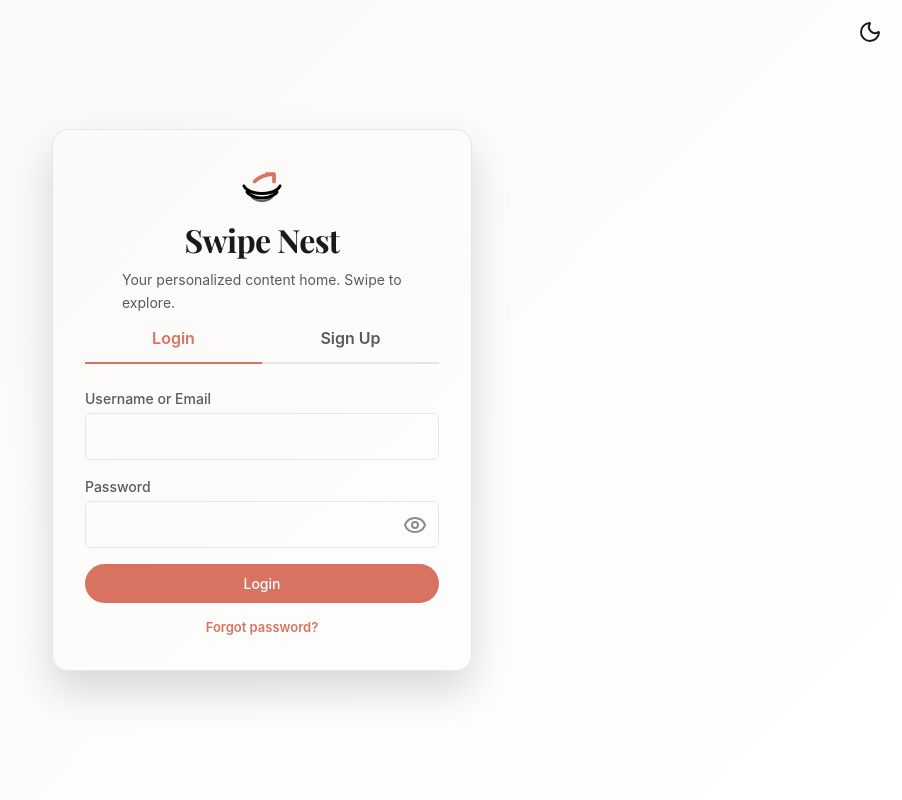
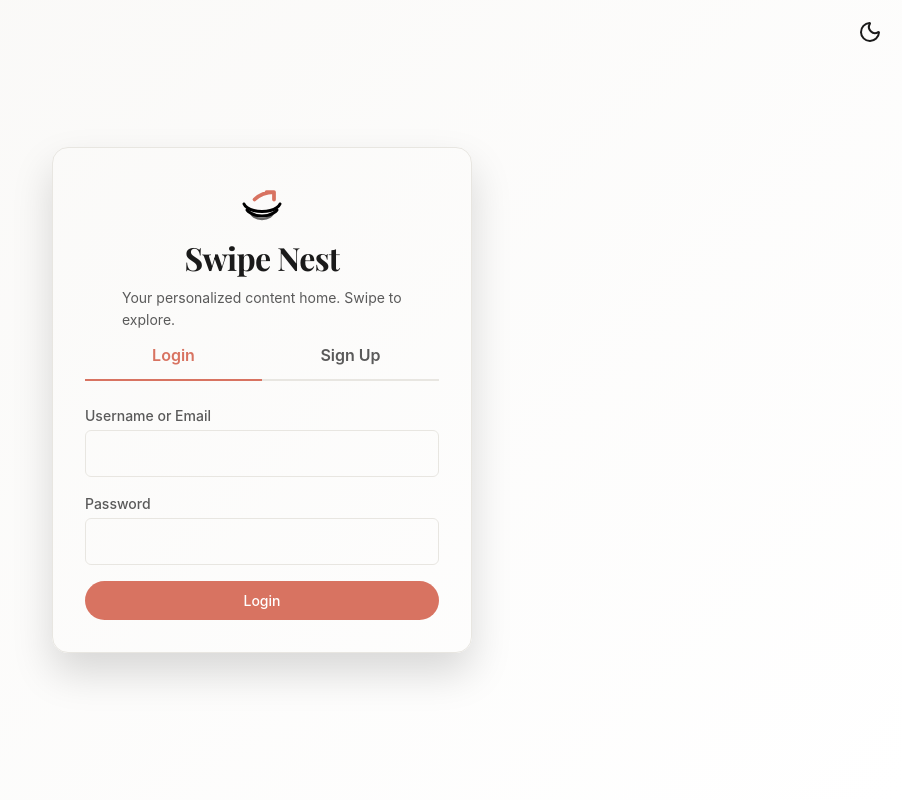
Before and after one commit to Rajvi06-10/PHP_Project, a PHP site: page /pages/auth.php in a window 1280 px wide. Shown: the whole page, without its empty margins (378-1280 px from the left). Run offline with PHP 8.4, Linux system fonts and the light colour scheme; some web fonts are replaced.

```diff
--- a/pages/auth.php
+++ b/pages/auth.php
@@ -18,7 +18,7 @@ if ($_SERVER['REQUEST_METHOD'] === 'POST') {
 
     if ($action === 'login') {
         $login_identifier = trim($_POST['username'] ?? '');
-        $stmt = $pdo->prepare("SELECT id, username, password as password, avatar_url as avatar FROM users WHERE username = ? OR email = ?");
+        $stmt = $pdo->prepare("SELECT id, username, password_hash as password, avatar_url as avatar FROM users WHERE username = ? OR email = ?");
         $stmt->execute([$login_identifier, $login_identifier]);
         $user = $stmt->fetch();
 
@@ -37,7 +37,7 @@ if ($_SERVER['REQUEST_METHOD'] === 'POST') {
         $hash = password_hash($password, PASSWORD_DEFAULT);
 
         try {
-            $stmt = $pdo->prepare("INSERT INTO users (username, email, password) VALUES (?, ?, ?)");
+            $stmt = $pdo->prepare("INSERT INTO users (username, email, password_hash) VALUES (?, ?, ?)");
             $stmt->execute([$username, $email, $hash]);
 
             // Auto login after signup
@@ -55,27 +55,6 @@ if ($_SERVER['REQUEST_METHOD'] === 'POST') {
             } else {
                 $error = "An error occurred during registration.";
             }
-        }
-    } elseif ($action === 'forgot_password') {
-        $username    = trim($_POST['username'] ?? '');
-        $email       = trim($_POST['email'] ?? '');
-        $new_password = $_POST['new_password'] ?? '';
-        $confirm     = $_POST['confirm_password'] ?? '';
-
-        $stmt = $pdo->prepare("SELECT id FROM users WHERE username = ? AND email = ?");
-        $stmt->execute([$username, $email]);
-        $found = $stmt->fetch();
-
-        if (!$found) {
-            $error = "No account found with that username and email.";
-        } elseif (strlen($new_password) < 6) {
-            $error = "Password must be at least 6 characters.";
-        } elseif ($new_password !== $confirm) {
-            $error = "Passwords do not match.";
-        } else {
-            $hash = password_hash($new_password, PASSWORD_DEFAULT);
-            $pdo->prepare("UPDATE users SET password = ? WHERE id = ?")->execute([$hash, $found['id']]);
-            $success = "Password reset successfully! You can now login.";
         }
     }
 }
@@ -134,28 +113,6 @@ if ($_SERVER['REQUEST_METHOD'] === 'POST') {
             animation: fadeIn var(--transition-normal) forwards;
         }
         .auth-form.active { display: block; }
-
-        /* Password eye toggle */
-        .pwd-wrapper {
-            position: relative;
-        }
-        .pwd-wrapper .input-field {
-            padding-right: 42px;
-        }
-        .pwd-eye {
-            position: absolute;
-            right: 12px;
-            top: 50%;
-            transform: translateY(-50%);
-            background: none;
-            border: none;
-            cursor: pointer;
-            color: var(--color-text-tertiary);
-            display: flex;
-            align-items: center;
-            padding: 0;
-        }
-        .pwd-eye:hover { color: var(--color-text-primary); }
     </style>
 </head>
 <body>
@@ -194,15 +151,9 @@ if ($_SERVER['REQUEST_METHOD'] === 'POST') {
                 </div>
                 <div class="input-group">
                     <label class="input-label">Password</label>
-                    <div class="pwd-wrapper">
-                        <input type="password" name="password" class="input-field" required autocomplete="new-password">
-                        <button type="button" class="pwd-eye" onclick="togglePwd(this)"><i data-lucide="eye"></i></button>
-                    </div>
+                    <input type="password" name="password" class="input-field" required autocomplete="new-password">
                 </div>
                 <button type="submit" class="btn btn-primary w-full justify-center">Login</button>
-                <p style="text-align:center; margin-top:14px; font-size:13px;">
-                    <a onclick="switchTab('forgot')" style="color:var(--color-primary);cursor:pointer;font-weight:600;">Forgot password?</a>
-                </p>
             </form>
 
             <form method="POST" id="signup-form" class="auth-form" autocomplete="off">
@@ -217,86 +168,25 @@ if ($_SERVER['REQUEST_METHOD'] === 'POST') {
                 </div>
                 <div class="input-group">
                     <label class="input-label">Password</label>
-                    <div class="pwd-wrapper">
-                        <input type="password" name="password" class="input-field" required minlength="6" autocomplete="new-password">
-                        <button type="button" class="pwd-eye" onclick="togglePwd(this)"><i data-lucide="eye"></i></button>
-                    </div>
+                    <input type="password" name="password" class="input-field" required minlength="6" autocomplete="new-password">
                 </div>
                 <button type="submit" class="btn btn-primary w-full justify-center">Create Account</button>
-            </form>
-
-            <!-- Forgot Password Form -->
-            <form method="POST" id="forgot-form" class="auth-form" autocomplete="off">
-                <input type="hidden" name="action" value="forgot_password">
-                <p style="color:var(--color-text-secondary);font-size:13px;margin-bottom:16px;">
-                    Enter your username and email to reset your password.
-                </p>
-                <div class="input-group">
-                    <label class="input-label">Username</label>
-                    <input type="text" name="username" class="input-field" required>
-                </div>
-                <div class="input-group">
-                    <label class="input-label">Email</label>
-                    <input type="email" name="email" class="input-field" required>
-                </div>
-                <div class="input-group">
-                    <label class="input-label">New Password</label>
-                    <div class="pwd-wrapper">
-                        <input type="password" name="new_password" class="input-field" required minlength="6">
-                        <button type="button" class="pwd-eye" onclick="togglePwd(this)"><i data-lucide="eye"></i></button>
-                    </div>
-                </div>
-                <div class="input-group">
-                    <label class="input-label">Confirm New Password</label>
-                    <div class="pwd-wrapper">
-                        <input type="password" name="confirm_password" class="input-field" required minlength="6">
-                        <button type="button" class="pwd-eye" onclick="togglePwd(this)"><i data-lucide="eye"></i></button>
-                    </div>
-                </div>
-                <button type="submit" class="btn btn-primary w-full justify-center">Reset Password</button>
-                <p style="text-align:center;margin-top:14px;font-size:13px;">
-                    <a onclick="switchTab('login')" style="color:var(--color-primary);cursor:pointer;font-weight:600;">← Back to Login</a>
-                </p>
             </form>
         </div>
     </div>
     <script>
         lucide.createIcons();
-
-        function togglePwd(btn) {
-            const input = btn.previousElementSibling;
-            const icon  = btn.querySelector('i');
-            if (input.type === 'password') {
-                input.type = 'text';
-                icon.setAttribute('data-lucide', 'eye-off');
-            } else {
-                input.type = 'password';
-                icon.setAttribute('data-lucide', 'eye');
-            }
-            lucide.createIcons({ nodes: [icon] });
-        }
         function switchTab(tab) {
             document.querySelectorAll('.auth-tab').forEach(t => t.classList.remove('active'));
             document.querySelectorAll('.auth-form').forEach(f => f.classList.remove('active'));
-
-            if (tab === 'login') {
+            if(tab === 'login') {
                 document.querySelectorAll('.auth-tab')[0].classList.add('active');
                 document.getElementById('login-form').classList.add('active');
-            } else if (tab === 'signup') {
+            } else {
                 document.querySelectorAll('.auth-tab')[1].classList.add('active');
                 document.getElementById('signup-form').classList.add('active');
-            } else if (tab === 'forgot') {
-                document.getElementById('forgot-form').classList.add('active');
             }
         }
-
-        // Auto-open forgot form if there was a forgot_password POST
-        <?php if (isset($_POST['action']) && $_POST['action'] === 'forgot_password' && !$success): ?>
-        switchTab('forgot');
-        <?php endif; ?>
-        <?php if ($success): ?>
-        switchTab('login');
-        <?php endif; ?>
     </script>
     <script src="../assets/js/main.js"></script>
 </body>
--- a/pages/profile.php
+++ b/pages/profile.php
@@ -311,7 +311,7 @@ $isOwner = (isset($_SESSION['user_id']) && $_SESSION['user_id'] == $profileUserI
                         <div class="grid-video-stats">
                             <i data-lucide="play" style="width: 14px; height: 14px;"></i> <?= number_format($video['views']) ?>
                         </div>
-                        <?php if($isOwner): ?>
+                        <?php if($isOwner && $activeTab !== 'saved'): ?>
                         <button onclick="deleteVideo(<?= $video['id'] ?>); event.stopPropagation();" title="Delete Reel" style="position: absolute; top: 8px; right: 8px; background: rgba(220, 38, 38, 0.85); color: white; border: none; padding: 6px; border-radius: 50%; cursor: pointer; backdrop-filter: blur(4px); display: flex; align-items: center; justify-content: center; z-index: 20; transition: all 0.2s;">
                             <i data-lucide="trash-2" style="width: 15px; height: 15px;"></i>
                         </button>
```
Also changed, not shown: assets/js/feed.js (+4 -177 lines).
